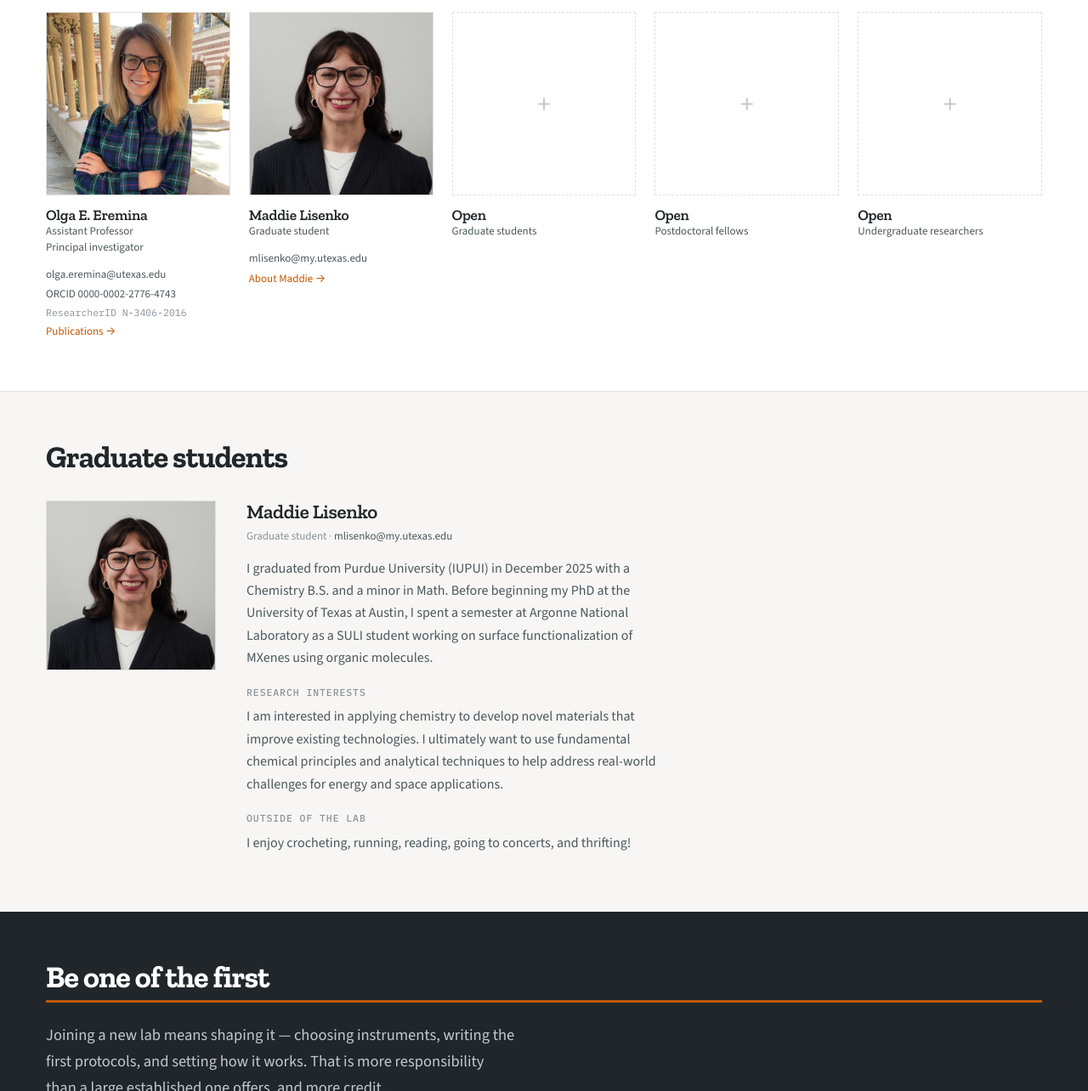
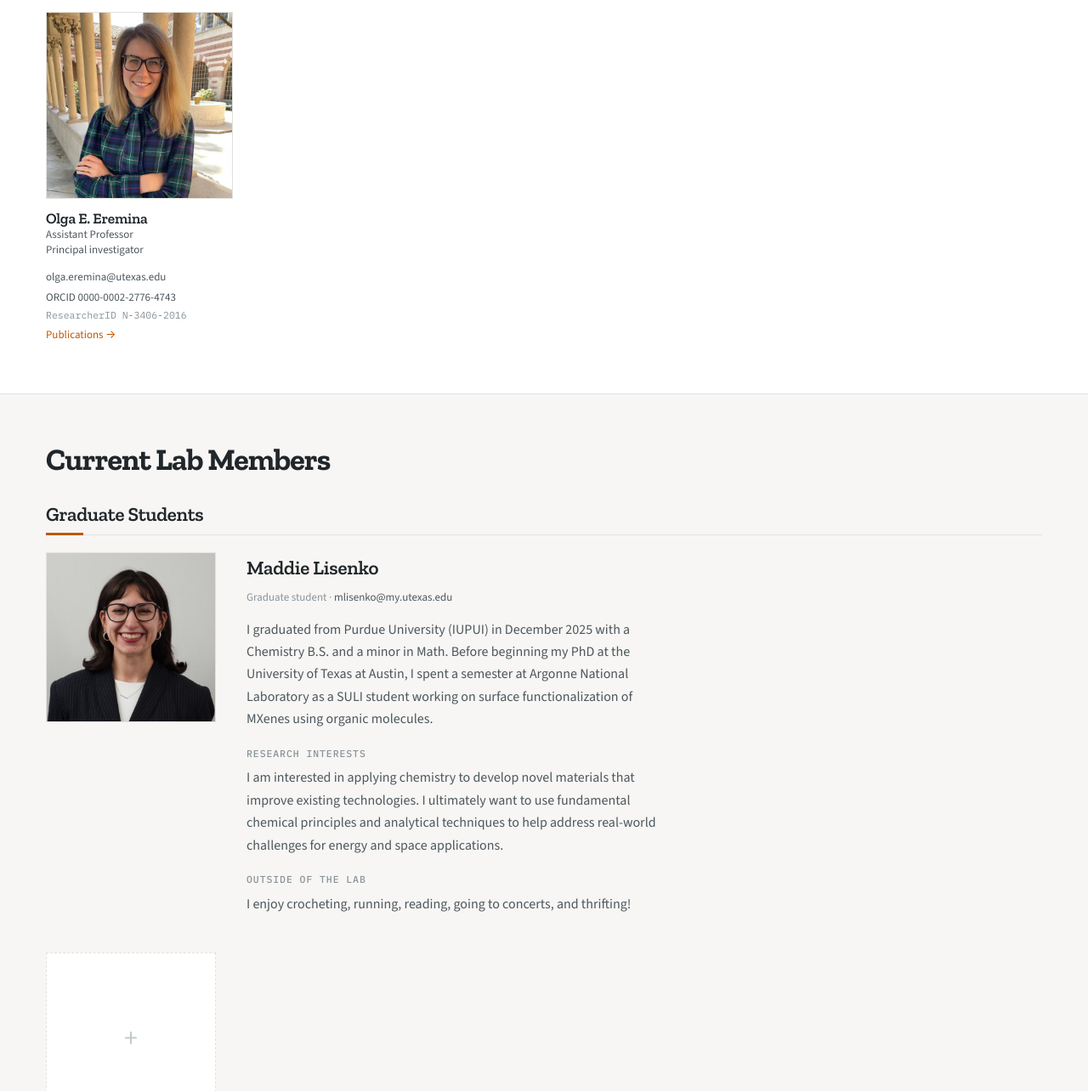
Before and after one commit to EreminaLab/ereminalab.github.io, a plain HTML site: page lab-members.html in a window 1280 px wide. Shown: the part 596-1880 px from the top of the page at 85% size. Drawn offline with nearby package versions, Linux system fonts and the light colour scheme.

Commit message:
Lab Members: sections Principal Investigator, Current Lab Members (Graduate, Undergraduate Students), Lab Alumni

```diff
--- a/assets/site.css
+++ b/assets/site.css
@@ -452,13 +452,23 @@ a.person:hover .av{border-color:var(--orange);}
 .profile + .profile{margin-top:clamp(28px,4vw,44px); padding-top:clamp(28px,4vw,44px); border-top:1px solid var(--hair);}
 .profile .av{aspect-ratio:1/1; border:1px solid var(--hair); overflow:hidden; background:var(--white);}
 .profile .av img{display:block; width:100%; height:100%; object-fit:cover;}
-.profile h3{margin:0 0 4px;}
+.profile h4.name{margin:0 0 4px; font-size:clamp(19px,2.1vw,23px);}
 .profile .role{font-size:13px; color:var(--steel); margin:0 0 14px;}
 .profile .role a{color:var(--body); text-decoration:none;}
 .profile .role a:hover{color:var(--orange);}
-.profile h4{font-family:var(--mono); font-size:11.5px; font-weight:500; letter-spacing:.08em; text-transform:uppercase; color:var(--steel); margin:18px 0 6px;}
+.profile h5{font-family:var(--mono); font-size:11.5px; font-weight:500; letter-spacing:.08em; text-transform:uppercase; color:var(--steel); margin:18px 0 6px;}
 .profile p{margin:0 0 10px; color:var(--body); line-height:1.65; max-width:62ch;}
 @media (max-width:560px){.profile{grid-template-columns:1fr;} .profile .av{max-width:200px;}}
+
+/* Lab Members: group heading inside "Current Lab Members", with a short orange rule */
+h3.subhead{margin:clamp(34px,5vw,54px) 0 20px; padding-bottom:10px; border-bottom:1px solid var(--hair); position:relative; scroll-margin-top:24px;}
+h3.subhead::after{content:""; position:absolute; left:0; bottom:-1px; width:44px; height:3px; background:var(--orange);}
+.sechead + h3.subhead{margin-top:0;}
+/* open-position tiles under a group's profiles: same width as one roster tile */
+.roster.after-profiles{margin-top:clamp(24px,3vw,34px);}
+#members .roster{grid-template-columns:repeat(auto-fill,minmax(150px,200px));}
+#pi .roster{grid-template-columns:minmax(150px,220px);}
+p.empty{color:var(--steel); font-size:15px; margin:0;}
 
 /* alumni / mentee table */
 .tbl{width:100%; border-collapse:collapse;}
--- a/lab-members.html
+++ b/lab-members.html
@@ -58,11 +58,11 @@
     <p class="lede">The lab opens in January 2027. The first cohort is being recruited now.</p>
   </section>
 
-  <!-- ============ members ============ -->
-  <section class="sec white" id="members">
+  <!-- ============ principal investigator ============ -->
+  <section class="sec white" id="pi">
     <div class="sechead">
       <div>
-        <h2>Current members</h2>
+        <h2>Principal Investigator</h2>
       </div>
     </div>
     <div class="roster">
@@ -78,25 +78,43 @@
           <li><a class="more" href="publications.html">Publications →</a></li>
         </ul>
       </div>
-      <div class="person">
-        <div class="av photo"><img src="assets/people/maddie-lisenko.jpg" alt="Maddie Lisenko" width="600" height="600"></div>
-        <b>Maddie Lisenko</b>
-        <span>Graduate student</span>
-        <ul class="person-links">
-          <li><a href="mailto:mlisenko@my.utexas.edu">mlisenko@my.utexas.edu</a></li>
-          <li><a class="more" href="#maddie-lisenko">About Maddie →</a></li>
-        </ul>
+    </div>
+  </section>
+
+  <!-- ============ current lab members ============
+       One subsection per group (h3.subhead). A member with a bio is an
+       <article class="profile">, in the member's own words; open positions
+       are "person open" tiles in a .roster below the profiles. -->
+  <section class="sec" id="members">
+    <div class="sechead">
+      <div>
+        <h2>Current Lab Members</h2>
       </div>
+    </div>
+
+    <h3 class="subhead" id="graduate-students">Graduate Students</h3>
+    <article class="profile" id="maddie-lisenko">
+      <div class="av photo"><img src="assets/people/maddie-lisenko.jpg" alt="Maddie Lisenko" width="600" height="600"></div>
+      <div>
+        <h4 class="name">Maddie Lisenko</h4>
+        <p class="role">Graduate student · <a href="mailto:mlisenko@my.utexas.edu">mlisenko@my.utexas.edu</a></p>
+        <p>I graduated from Purdue University (IUPUI) in December 2025 with a Chemistry B.S. and a minor in Math. Before beginning my PhD at the University of Texas at Austin, I spent a semester at Argonne National Laboratory as a SULI student working on surface functionalization of MXenes using organic molecules.</p>
+        <h5>Research interests</h5>
+        <p>I am interested in applying chemistry to develop novel materials that improve existing technologies. I ultimately want to use fundamental chemical principles and analytical techniques to help address real-world challenges for energy and space applications.</p>
+        <h5>Outside of the lab</h5>
+        <p>I enjoy crocheting, running, reading, going to concerts, and thrifting!</p>
+      </div>
+    </article>
+    <div class="roster after-profiles">
       <div class="person open">
         <div class="av"></div>
         <b>Open</b>
         <span>Graduate students</span>
       </div>
-      <div class="person open">
-        <div class="av"></div>
-        <b>Open</b>
-        <span>Postdoctoral fellows</span>
-      </div>
+    </div>
+
+    <h3 class="subhead" id="undergraduate-students">Undergraduate Students</h3>
+    <div class="roster">
       <div class="person open">
         <div class="av"></div>
         <b>Open</b>
@@ -105,45 +123,17 @@
     </div>
   </section>
 
-  <!-- ============ member profiles ============
-       One <article class="profile"> per member, in roster order. The id is what the
-       roster tile's "About ... →" link points to. Text is the member's own words. -->
-  <section class="sec" id="profiles">
-    <div class="sechead">
-      <div>
-        <h2>Graduate students</h2>
-      </div>
-    </div>
-    <article class="profile" id="maddie-lisenko">
-      <div class="av photo"><img src="assets/people/maddie-lisenko.jpg" alt="" width="600" height="600"></div>
-      <div>
-        <h3>Maddie Lisenko</h3>
-        <p class="role">Graduate student · <a href="mailto:mlisenko@my.utexas.edu">mlisenko@my.utexas.edu</a></p>
-        <p>I graduated from Purdue University (IUPUI) in December 2025 with a Chemistry B.S. and a minor in Math. Before beginning my PhD at the University of Texas at Austin, I spent a semester at Argonne National Laboratory as a SULI student working on surface functionalization of MXenes using organic molecules.</p>
-        <h4>Research interests</h4>
-        <p>I am interested in applying chemistry to develop novel materials that improve existing technologies. I ultimately want to use fundamental chemical principles and analytical techniques to help address real-world challenges for energy and space applications.</p>
-        <h4>Outside of the lab</h4>
-        <p>I enjoy crocheting, running, reading, going to concerts, and thrifting!</p>
-      </div>
-    </article>
-  </section>
-
-  <!-- ============================================================
-       ALUMNI — hidden until the lab has alumni to list.
-
-       To switch on: delete the two comment markers wrapping this
-       section, then add a <tr> per person. Researchers Olga mentored
-       before the lab opened are on her own page, under "Previously
-       mentored" — keep those separate from lab alumni.
-       ============================================================ -->
-  <!--
+  <!-- ============ lab alumni ============
+       No alumni yet. When there are, delete the placeholder paragraph and
+       the two comment markers around the table, then add a <tr> per person. -->
   <section class="sec white" id="alumni">
     <div class="sechead">
       <div>
-        <h2>Alumni</h2>
-        <p>Where people went after the lab.</p>
+        <h2>Lab Alumni</h2>
       </div>
     </div>
+    <p class="empty">The lab opens in January 2027. Alumni will be listed here.</p>
+    <!--
     <div class="tbl-wrap">
       <table class="tbl">
         <thead>
@@ -159,8 +149,8 @@
         </tbody>
       </table>
     </div>
+    -->
   </section>
-  -->
 
 
   <section class="sec dark">
```
